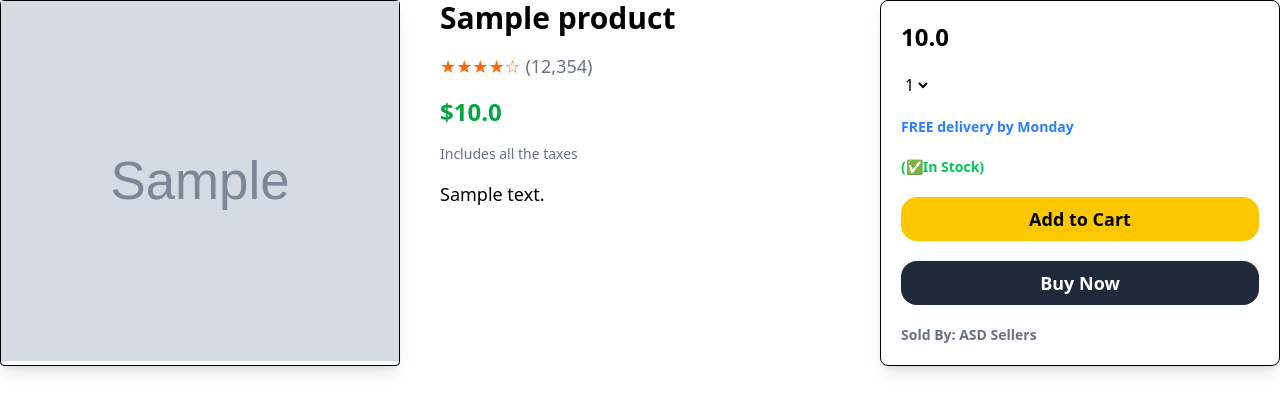
After one commit to manojkumar2466/ecom, a Django app: a page that uses mysite/myapp/templates/myapp/detail.html in a window 1280 px wide. The commit adds this page. Shown: the top 412 px of the page. Run offline with Django 5.2, Linux system fonts and the light colour scheme; tables that the repository leaves empty hold one stand-in row (values such as "Sample post"); grey boxes marked "Sample" are stand-in pictures.

Commit message:
product detail page created

```diff
--- a/mysite/myapp/models.py
+++ b/mysite/myapp/models.py
@@ -1,5 +1,6 @@
 from django.db import models
 from django.utils.text import slugify
+from django.urls import reverse
 
 # Create your models here.
 
@@ -12,6 +13,9 @@ class Product(models.Model):
     stock = models.IntegerField()
     is_active = models.BooleanField(default=True)
 
+    def get_absolute_url(self):
+        return reverse("myapp:detail", args=[self.slug])
+
     def save(self, *args, **kwargs):
         if not self.slug:
             base_slug = slugify(self.name)
--- /dev/null
+++ b/mysite/myapp/templates/myapp/detail.html
@@ -0,0 +1,40 @@
+{% extends "myapp/base.html" %}
+{% block body %}
+    <!--outter container-->
+    <div class="grid grid-cols-3 max-w-7xl mx-auto gap-10">
+        <!--image container-->
+        <div class="border col-span-1 rounded-sm shadow-lg">
+            <img class=" w-120 h-90 " src="{{product.image.url}}" alt="">
+        </div>
+        <!--product details-->
+        <div class="col-span-1 space-y-4 rounded-lg">
+            <p class="text-3xl font-semibold">{{product.name}}</p>
+            <div class="text-orange-500 text-lg">★★★★☆ <span class="text-gray-500">(12,354)</span> </div>
+            <p class="text-green-600 font-bold text-2xl">${{product.price}}</p>
+            <p class="text-gray-500 text-sm font-medium">Includes all the taxes</p>
+            <ul class="text-lg">
+                <li>{{product.description}}</li>
+            </ul>
+        </div>
+        <!--buy box-->
+        <div class=" col-span-1 border rounded-lg p-5 space-y-5 shadow-lg">
+            <p class="text-2xl font-semibold">{{product.price}}</p>
+            <div>
+                <select name="" id="">
+                    <option value="">1</option>
+                    <option value="">2</option>
+                    <option value="">3</option>
+                </select>
+            </div>
+            <p class="text-blue-500 font-bold text-sm">FREE delivery by Monday</p>
+            {% if product.stock %}
+                <p class="text-green-500 font-semibold text-sm">(✅In Stock)</p>
+            {% else %}
+                <p  class="text-red-500 font-semibold text-sm">(❌Out of Stock)</p>
+            {% endif %}
+            <button class="w-full bg-yellow-400 text-black-600 font-semibold text-lg p-2 rounded-2xl">Add to Cart</button>
+            <button class="w-full bg-gray-800 text-white font-semibold text-lg p-2 rounded-2xl">Buy Now</button>
+            <p class="text-gray-500 text-sm font-semibold">Sold By: ASD Sellers</p>
+        </div>
+    </div>
+{% endblock %}
--- a/mysite/myapp/urls.py
+++ b/mysite/myapp/urls.py
@@ -1,6 +1,9 @@
 from django.urls import path
 from . import views
 
+app_name="myapp"
+
 urlpatterns = [
     path('index/', views.index, name = "index"),
+    path('detail/<slug:slug>',views.detail, name="detail"),
 ]
--- a/mysite/myapp/views.py
+++ b/mysite/myapp/views.py
@@ -8,3 +8,10 @@ def index(request):
         "products" : products
     }
     return render(request,"myapp/index.html", context)
+
+def detail(request, slug):
+    product= Product.objects.get(slug=slug)
+    context = {
+        "product":product
+    }
+    return render(request,"myapp/detail.html",context)
```
Also changed, not shown: mysite/myapp/templates/myapp/index.html (+6 -15 lines).
